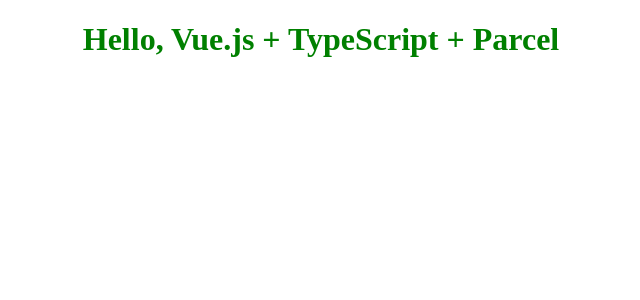
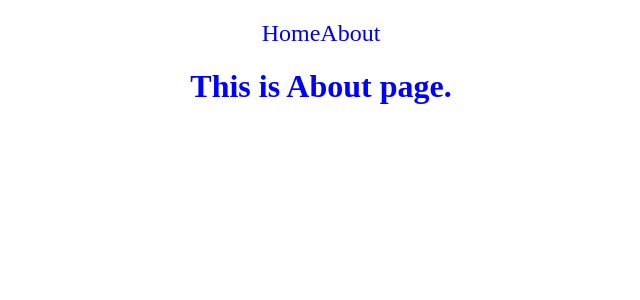
Before and after one commit to teinen/vue-ts-parcel-boilerplate, a Vue app: page /about in a window 1280 px wide. Shown: the top 300 px of the page, without its empty margins (319-959 px from the left). Built offline with nearby package versions, Linux system fonts and the light colour scheme.

Commit message:
Add About page and routing

```diff
--- a/src/App.vue
+++ b/src/App.vue
@@ -1,20 +1,30 @@
 <template>
   <div>
-    <HelloComponent />
+    <nav>
+      <router-link to="/">Home</router-link>
+      <router-link to="/about">About</router-link>
+    </nav>
+
+    <router-view></router-view>
   </div>
 </template>
 
 <script lang="ts">
 import Vue from 'vue'
-import Hello from '~/src/components/Hello.vue'
 
 export default Vue.extend({
-  components: {
-    HelloComponent: Hello
-  }
-});
+
+})
 </script>
 
-<style>
+<style lang="scss">
+nav {
+  font-size: 1.5em;
+  margin-top: 20px;
+  text-align: center;
 
+  a {
+    text-decoration: none;
+  }
+}
 </style>
--- /dev/null
+++ b/src/components/About.vue
@@ -0,0 +1,19 @@
+<template>
+  <h1>{{ message }}</h1>
+</template>
+
+<script lang="ts">
+import { Vue } from 'vue-property-decorator'
+
+export default class About extends Vue {
+  /** data */
+  message: string = 'This is About page.'
+}
+</script>
+
+<style lang="scss" scoped>
+h1 {
+  text-align: center;
+  color: blue;
+}
+</style>
--- a/src/components/Hello.vue
+++ b/src/components/Hello.vue
@@ -3,7 +3,7 @@
 </template>
 
 <script lang="ts">
-import { Vue } from "vue-property-decorator";
+import { Vue } from 'vue-property-decorator'
 
 export default class Hello extends Vue {
   /** data */
--- a/src/router.ts
+++ b/src/router.ts
@@ -4,12 +4,17 @@
 Vue.use(Router)
 
 export default new Router({
-  mode: "history",
+  mode: 'history',
   routes: [
     {
       path: '/',
       name: 'home',
-      component: () => import('./components/Hello.vue')
+      component: () => import('~/src/components/Hello.vue')
+    },
+    {
+      path: '/about',
+      name: 'about',
+      component: () => import('~/src/components/About.vue')
     }
   ]
 })
```
